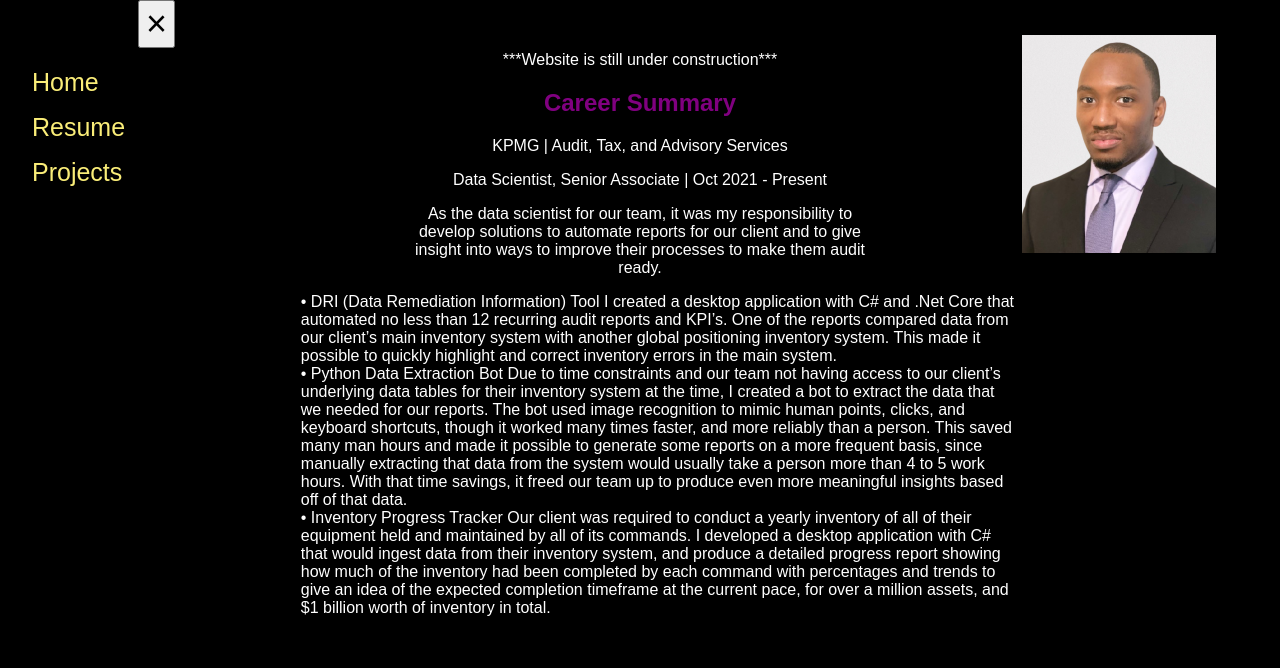
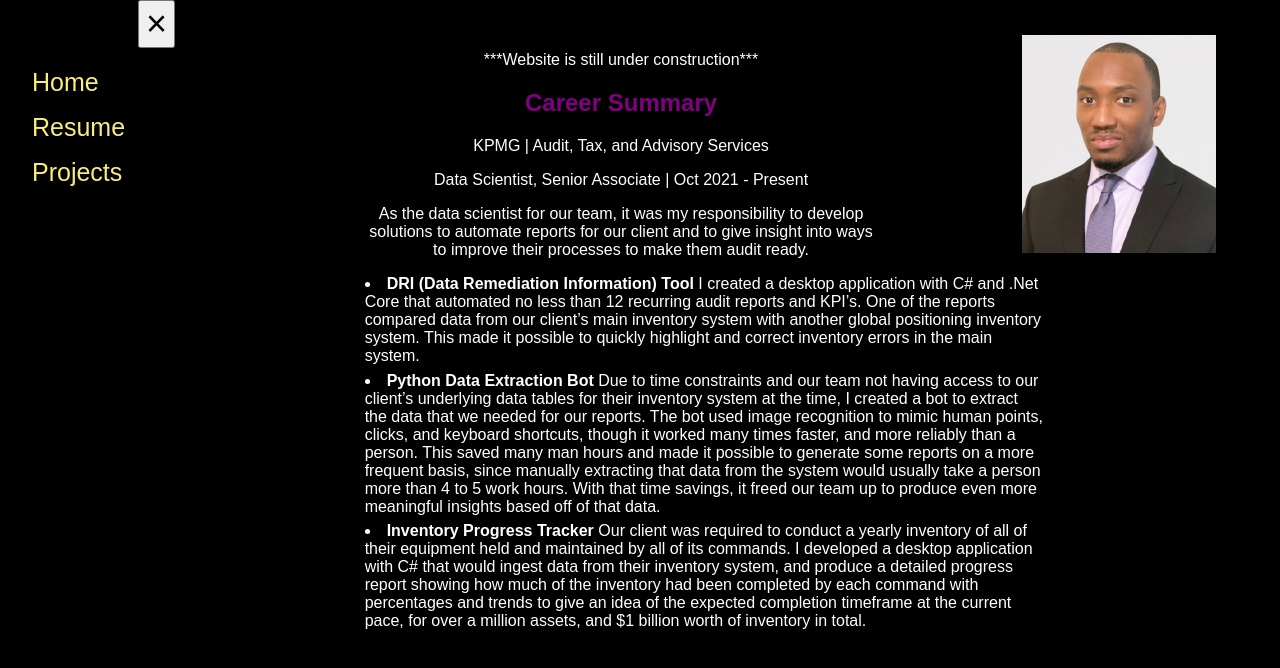
Before and after one commit to clovett02/clovett_website, a Flask app: page /resume in a window 1280 px wide. Shown: the top 668 px of the page. Run offline with Flask 2, Linux system fonts and the light colour scheme.

Commit message:
Updated css formatting and html content

```diff
--- a/website/static/css/main.css
+++ b/website/static/css/main.css
@@ -82,6 +82,21 @@ p {
   }
 
   .body{
-    margin-left: 20%;
-    margin-right: 20%;
+    margin-left: 15%;
+    margin-right: 18%;
   }
+
+  .boldtext{
+    font-weight: bolder;
+  }
+
+  ul{
+    list-style-type: disc;
+    list-style-position: inside;
+  }
+  li{
+    margin-top: 1%;
+  }
+  .bullet_items{
+    margin-left :15%;
+  }
--- a/website/templates/Resume.html
+++ b/website/templates/Resume.html
@@ -17,16 +17,16 @@
         <p>
             As the data scientist for our team, it was my responsibility to develop solutions to automate reports for our client
             and to give insight into ways to improve their processes to make them audit ready.
-            <ul>
+            <ul class="bullet_items">
                 <li>
-                    •	DRI (Data Remediation Information) Tool I created a desktop application with
+                    <span class="boldtext">DRI (Data Remediation Information) Tool</span> I created a desktop application with
                     C# and .Net Core that automated no less than 12 recurring audit reports and KPI’s.
                     One of the reports compared data from our client’s main inventory system with another global
                     positioning inventory system. This made it possible to quickly highlight and correct inventory errors
                     in the main system.
                 </li>
                 <li>
-                    •	Python Data Extraction Bot Due to time constraints and our team not having access to our client’s
+                    <span class="boldtext">Python Data Extraction Bot</span> Due to time constraints and our team not having access to our client’s
                     underlying data tables for their inventory system at the time, I created a bot to extract the data that
                     we needed for our reports. The bot used image recognition to mimic human points, clicks, and keyboard
                     shortcuts, though it worked many times faster, and more reliably than a person. This saved many man hours
@@ -35,7 +35,7 @@
                     freed our team up to produce even more meaningful insights based off of that data.
                 </li>
                 <li>
-                    •	Inventory Progress Tracker Our client was required to conduct a yearly inventory of all of their
+                    <span class="boldtext">Inventory Progress Tracker</span> Our client was required to conduct a yearly inventory of all of their
                     equipment held and maintained by all of its commands. I developed a desktop application with C# that
                     would ingest data from their inventory system, and produce a detailed progress report showing how
                     much of the inventory had been completed by each command with percentages and trends to give an idea
```
